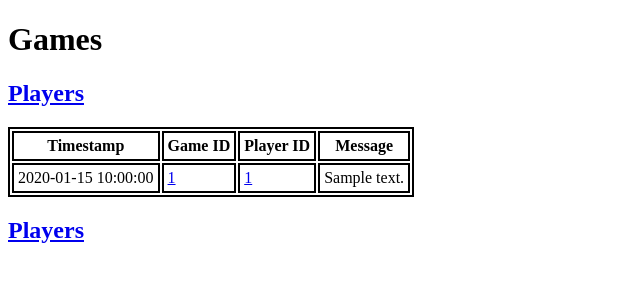
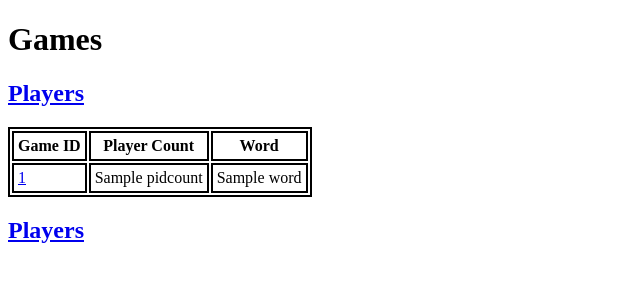
Before and after one commit to LittleBigKiller/sysop-slowo, a Flask app: template WWW/templates/games.html in a window 1280 px wide. Shown: the top 300 px of the page, without its empty margins (0-640 px from the left). Run offline with Flask 2, Linux system fonts and the light colour scheme; the template is opened without the code that fills it: most values are stand-ins (such as "Sample title", 1, 10 or a date in 2020).

Commit message:
Lepsza podstrona /games

```diff
--- a/WWW/aplikacja.py
+++ b/WWW/aplikacja.py
@@ -61,16 +61,18 @@ def index():
 
 @app.route("/games")
 def games():
-    DB_CUR.execute("SELECT * FROM games")
-    data = DB_CUR.fetchall()
+    DB_CUR.execute("SELECT gid,count(DISTINCT pid) AS count FROM games GROUP BY gid ORDER BY gid")
+    data0 = DB_CUR.fetchall()
+
+    DB_CUR.execute("SELECT gid,message FROM games WHERE message LIKE 'Word chosen as%' ORDER BY gid")
+    data1 = DB_CUR.fetchall()
 
     games = []
-    for entry in data:
+    for index,entry in enumerate(data0):
         new_dict = {}
-        new_dict["timestamp"] = entry[1]
-        new_dict["gid"] = entry[2]
-        new_dict["pid"] = entry[3]
-        new_dict["message"] = entry[4]
+        new_dict["gid"] = entry[0]
+        new_dict["pidcount"] = entry[1]
+        new_dict["word"] = data1[index][1].split(':')[1].rsplit()[0]
         games.append(new_dict)
 
     return render_template("games.html", games=games)
--- a/WWW/templates/games.html
+++ b/WWW/templates/games.html
@@ -25,21 +25,15 @@
   <h2><a href="/players">Players</a></h2>
   <table>
     <tr>
-      <th>Timestamp</th>
       <th>Game ID</th>
-      <th>Player ID</th>
-      <th>Message</th>
+      <th>Player Count</th>
+      <th>Word</th>
     </tr>
     {% for game in games %}
     <tr>
-      <td>{{game.timestamp}}</td>
       <td><a href='/game/{{game.gid}}'>{{game.gid}}</a></td>
-      {% if game.pid != None %}
-      <td><a href='/player/{{game.pid}}'>{{game.pid}}</a></td>
-      {% else %}
-      <td>{{game.pid}}</td>
-      {% endif %}
-      <td>{{game.message}}</td>
+      <td>{{game.pidcount}}</td>
+      <td>{{game.word}}</td>
     </tr>
     {% endfor %}
   </table>
```
